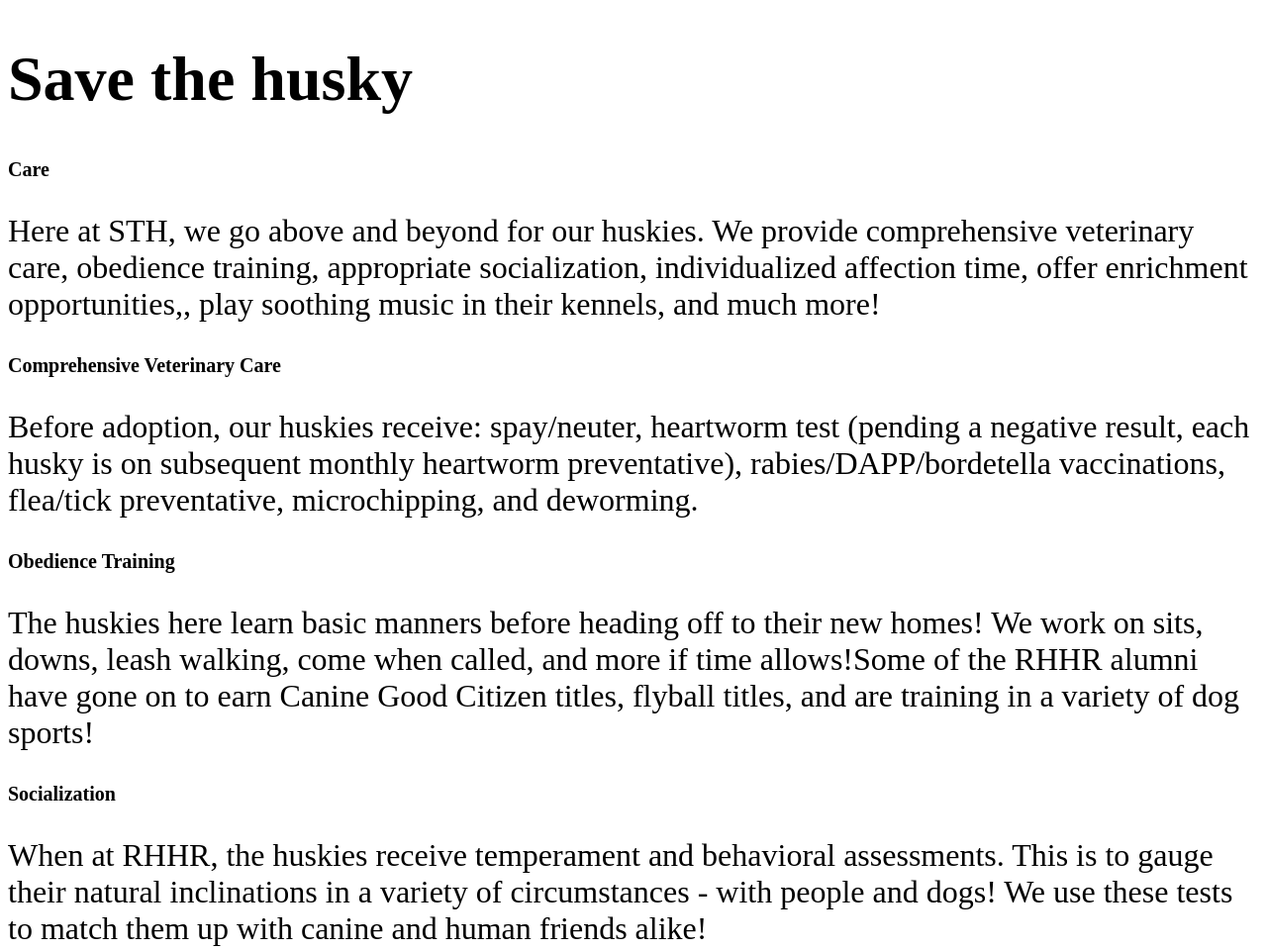
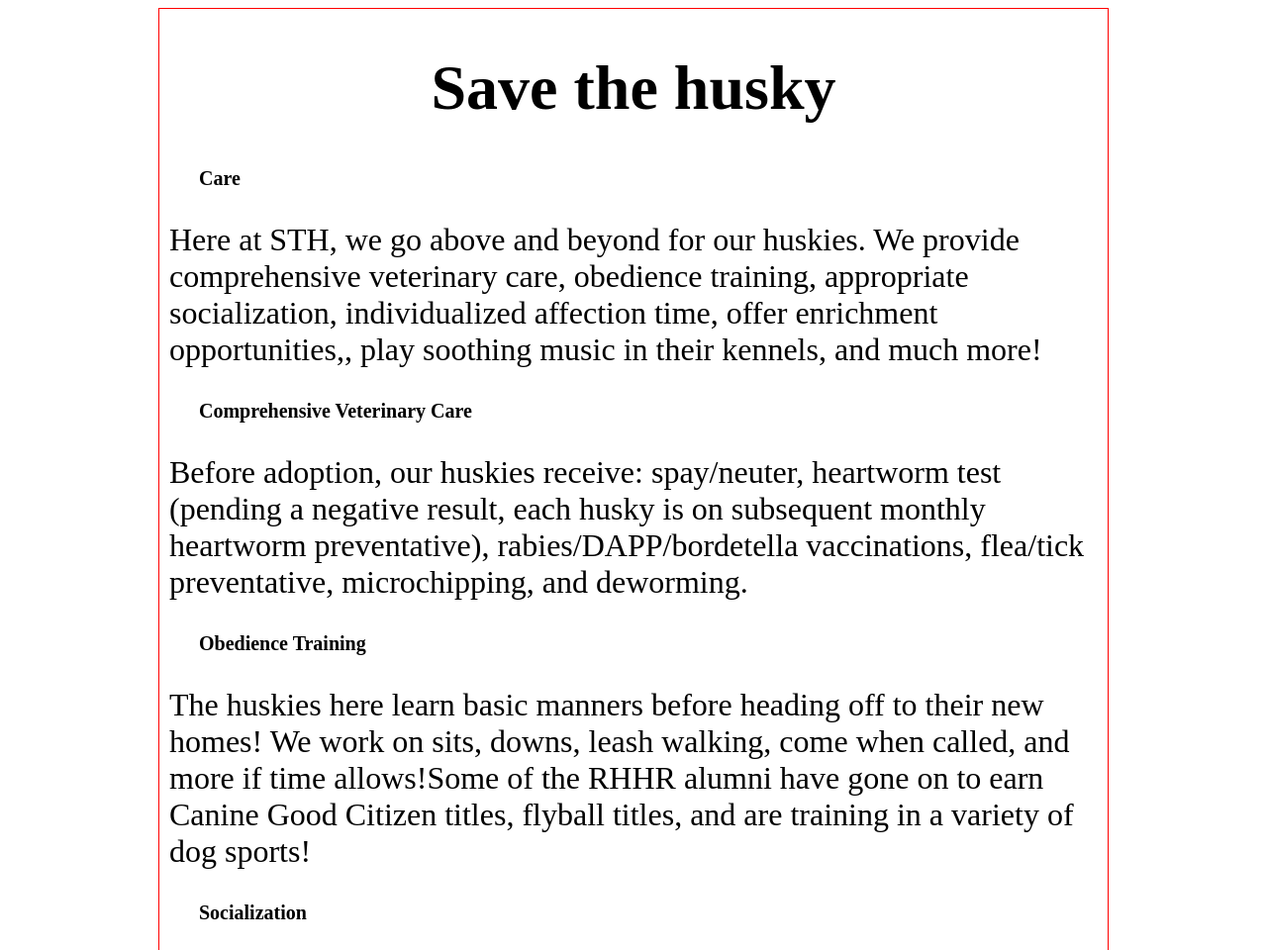
Before and after one commit to soham0021/save-the-huskey, a plain HTML site: page index.HTML in a window 1280 px wide. Shown: the top 960 px of the page at 99% size. Drawn offline with nearby package versions, Linux system fonts and the light colour scheme.

Commit message:
updated css

```diff
--- a/index.HTML
+++ b/index.HTML
@@ -9,6 +9,8 @@
 		<script src="js/main.js"></script>
 	</head>
 	<body>
+
+		<div class="wrapper-overall">
 			<h1>Save the husky</h1>
 
 			<h2>Care</h2>
@@ -35,5 +37,6 @@
 			<p class="hu">
 			The huskies here have properly fenced acreage to run and play in, which is something crucial to the happiness of a husky!  The huskies also have a walking path through the woods on the property, to exercise AND work on training!
 			</p>
+		</div>
 	</body>
 </html>
--- a/stylesheets/main.css
+++ b/stylesheets/main.css
@@ -1,8 +1,23 @@
+* {box-sizing: border-box;}
+
 body {
 	font-size: 32px;
 	position: relative;
 }
+
+.wrapper-overall {
+	max-width: 960px;
+	border: 1px solid red;
+	margin: 0 auto;
+	padding-left: 10px;
+	padding-right: 10px;
+}
+
+h1{
+	text-align: center;
+}
 h2{
 	font-size: 20px;
-
+	padding-left: 30px;
+	font-style: bold;
 }
```
Lines whose indentation alone changed are shown as unchanged.
